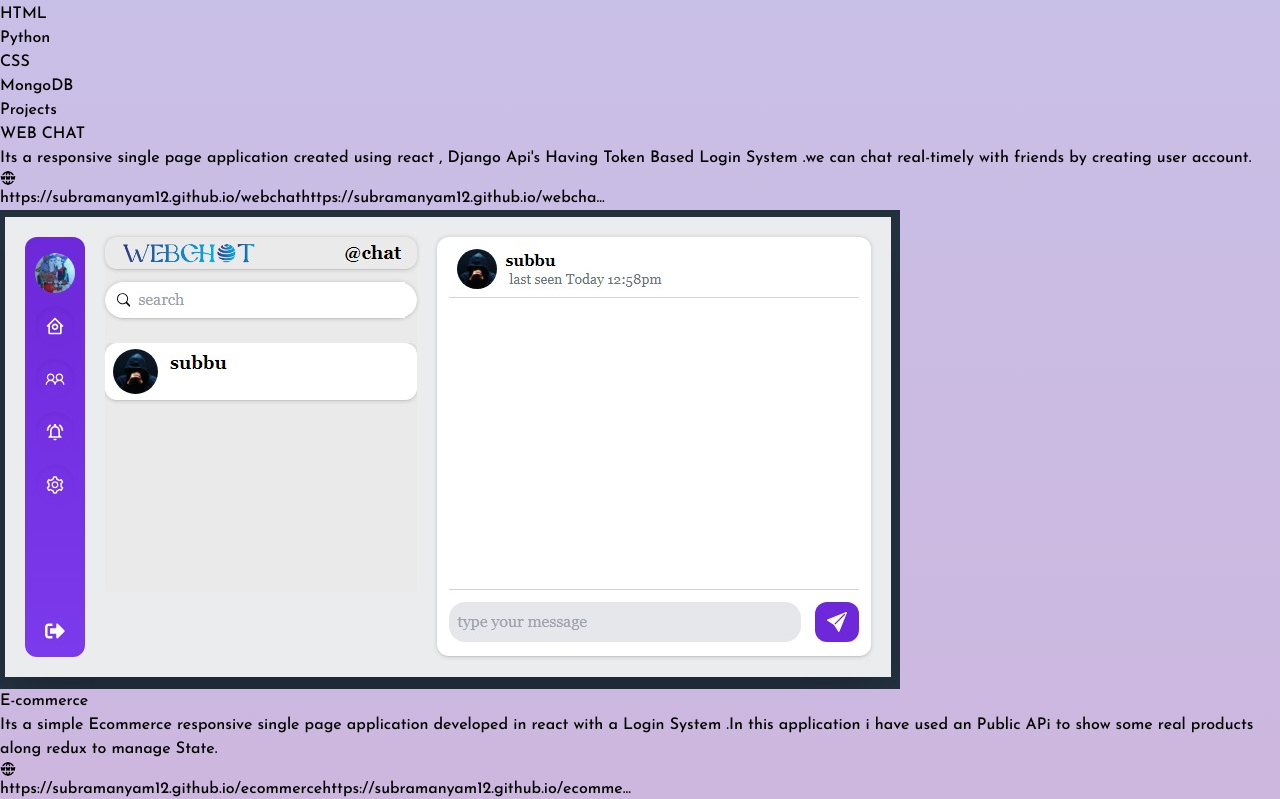
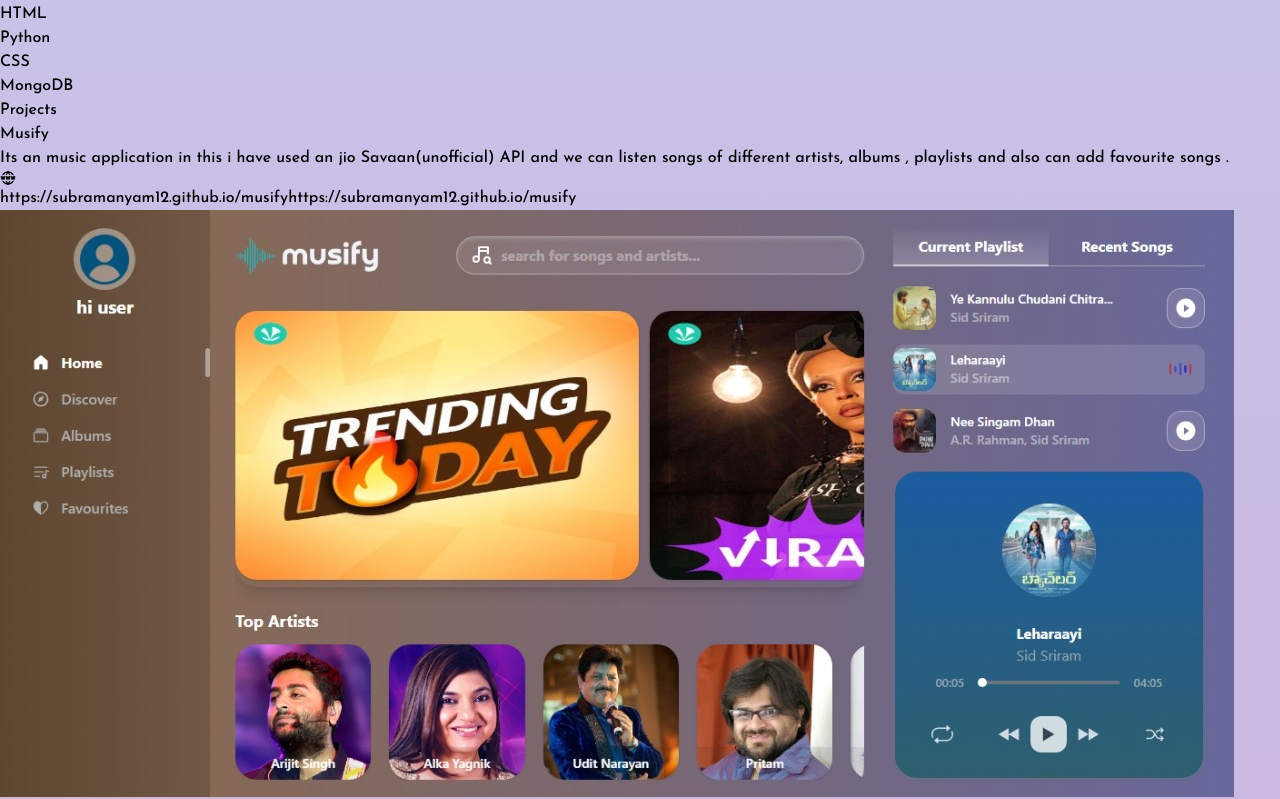
Before and after one commit to subramanyam12/portfolio, a React (Vite) app: page / in a window 1280 px wide. Shown: the part 2345-3144 px from the top of the page. Built offline with nearby package versions, Linux system fonts and the light colour scheme.

Commit message:
adding changes

```diff
--- a/src/components/Projects.jsx
+++ b/src/components/Projects.jsx
@@ -28,6 +28,12 @@
 
 
   const project=[
+    {
+      name:'Musify',
+      img:'musify.jpeg',
+      description:"Its an music application in this i have used an jio Savaan(unofficial) API and we can listen songs of different artists, albums , playlists and also can add favourite songs .",
+      url:'https://subramanyam12.github.io/musify'
+    },
     {
       name:'WEB CHAT',
       img:'webchat.jpeg',
```
Also changed, not shown: public/musify.jpeg (added).
